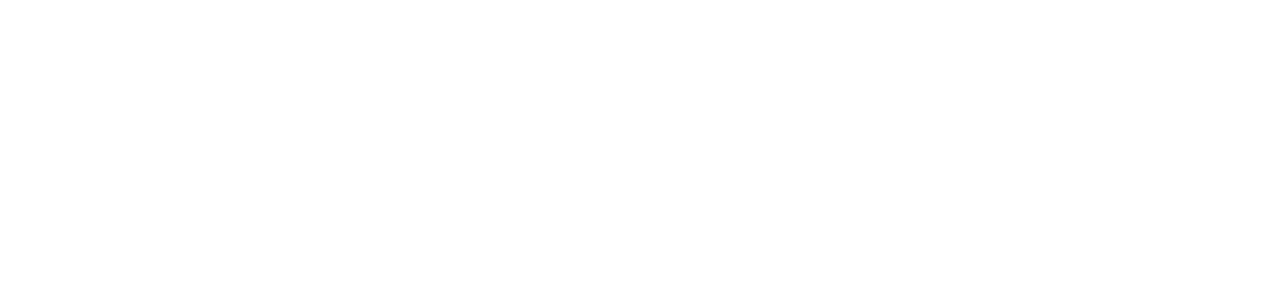
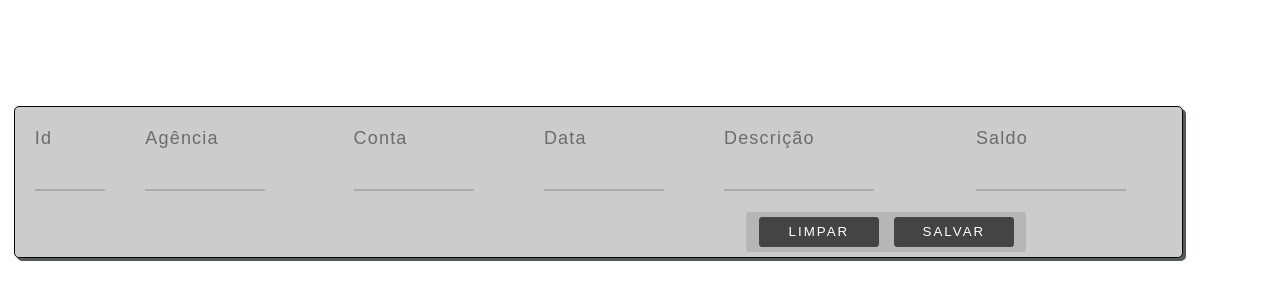
Before and after one commit to Dev-Rogerio/Sistema-Banc-rio, a React (Create React App) app: page /modal in a window 1280 px wide. Before the commit this address had no page. Shown: the part 82-382 px from the top of the page. Built offline with nearby package versions, Linux system fonts and the light colour scheme; a web font is replaced by a local one.

Commit message:
ciação da modal

```diff
--- a/src/Componentes/Formulario/formulario.css
+++ b/src/Componentes/Formulario/formulario.css
@@ -159,7 +159,7 @@
 }
 
 
-table  {
+table {
     width: 88.3%;
     margin: 7%;
     margin-top: 8px;
@@ -167,54 +167,69 @@
 
 
 }
+
 table th {
     color: #000;
     font-weight: 400;
     padding: 7px;
     background-color: #74716f;
 }
+
 table td {
     text-align: center;
     color: #000;
 }
-table > tr:nth-child(2n) {
+
+table>tr:nth-child(2n) {
     background-color: #ccc;
 }
-table, th, td {
-    border: 2px solid  #ada9a9;
+
+table,
+th,
+td {
+    border: 2px solid #ada9a9;
     border-collapse: collapse;
 
 }
-table > tr:hover {
+
+table>tr:hover {
     background-color: #fd8206;
 }
+
 tr {
     height: 30px;
 
-  }
+}
 
 
 .id_table {
     width: 100px;
 }
+
 .agencia_table {
     width: 150px;
 }
+
 .conta_table {
     width: 150px;
 }
+
 .data_table {
     width: 180px;
 }
+
 .descricao_table {
     width: 487px;
 }
+
 .acao_table {
     width: 150px;
 }
+
 .saldo_table {
     width: 180px;
 }
+
 .footer_formulario {
     display: flex;
     background-color: #222;
@@ -227,6 +242,13 @@
     align-items: center;
     margin-top: -95px;
 }
+/*
 td {
     opacity: 0.1;
+} */
+
+.icon_form {
+    width: 15px;
+    height: 15px;
+    background-color: #fd8206
 }
--- a/src/Componentes/Formulario/formulario.jsx
+++ b/src/Componentes/Formulario/formulario.jsx
@@ -18,13 +18,13 @@
     var res = document.querySelector(".res_form");
 
 
-      // 1º Deixar a tabela fixa na tela
-      // 2º padronizar as linhas e bordas da tabela
-      // 3º Outra forma de inserir tabela no html para o  codigo não ficar tão grande.l
-      // 4º limpar
-      // 5º deixar o codigo do id fixo no input Id
+      // 1º Deixar a tabela fixa na tela ok
+      // 2º padronizar as linhas e bordas da tabela ok
+      // 3º Outra forma de inserir tabela no html para o  codigo não ficar tão grande.l ok
+      // 4º limpar ok
+      // 5º deixar o codigo do id fixo no input Id  ok
       // 6º quando digitar apagar mensagem deresposta
-      // 8° tira duvida array valores para que serve
+      // 8° tira duvida array valores para que serve ok
       // 7ª como funciona o onChange
       // operador Spread
       // Barra de rolagem na tabela
@@ -34,7 +34,7 @@
       res.innerHTML = "Favor preencher todos os campos";
       document.querySelector(".agencia-form").focus();
     } else if(conta.value ==="" && conta.value.length <= 8){
-      res.innerHTML = "Digite a conta"
+      res.innerHTML = "A conta precisa ser maior ou igual a 4 digitos"
       document.querySelector(".conta-form").focus();
     } else if(date.value =="") {
       res.innerHTML = "Informe a data"
@@ -59,7 +59,7 @@
       })
     }
   }
-  // const [valores, setValores] = useState([]);
+  const [valores, setValores] = useState([]);
   const [valor, setValor] = useState({
     id: 0,
     agencia: "",
@@ -68,6 +68,9 @@
     descricao: "",
     saldo: "",
   });
+
+
+
 
   return (
     <>
@@ -182,11 +185,12 @@
             </div>
           </div>
         </div>
+
         <thead>
           <table>
             <tr>
               <th className="id_table" >Id</th>
-              <th className="agencia_table">Agncia</th>
+              <th className="agencia_table">Agência</th>
               <th className="conta_table" >Conta</th>
               <th className="data_table" >Data</th>
               <th className="descricao_table" >Descrição</th>
@@ -201,7 +205,10 @@
               <td></td>
               <td></td>
               <td></td>
-              <td></td>
+              <td>
+                <img className="icon_form" src={Del} alt="" />{" "}
+                <img className="icon_form" src={Edite} alt="" />
+              </td>
             </tr>
 
             ) )}
--- /dev/null
+++ b/src/Componentes/Modal/modal.css
@@ -0,0 +1,107 @@
+*{
+    margin: 0;
+    padding: 0;
+}
+
+.container{
+    display: grid;
+    width: 100vw;
+    height: 100vh;
+    justify-content: center;
+
+}
+.form-modal {
+    display: flex;
+    width: 90%;
+    height: 110px;
+    margin-top: 15%;
+    background-color: #ccc;
+    grid-gap: 30px;
+    border: 1px solid #060606;
+    box-shadow: 3px 3px #575858;
+}
+.l-modal {
+    color: rgb(109, 108, 108);
+    font-weight: 400;
+    font-family: sans-serif;
+    font-size: 18px;
+    letter-spacing: 1.2px;
+}
+.i-modal {
+    border-top: none;
+    border-left: none;
+    border-right: none;
+    border-bottom: 2px solid rgb(172, 169, 169);
+    outline: 0;
+    background-color: #CCC;
+    margin-top: 20PX;
+    font-size: 18px;
+    font-family: sans-serif;
+    letter-spacing: 1.2px;
+
+}
+
+
+.id-modal {
+    width: 70px;
+    height: 20px;
+    color: red;
+}
+.agencia-modal {
+    width: 120px;
+    height: 20px;
+    color: blue;
+}
+.conta-modal {
+    width: 120px;
+    height: 20px;
+     color: blue;
+
+}
+.data-modal {
+    width: 120px;
+    height: 20px;
+     color: blue;
+}
+.descricao-modal {
+    width: 150px;
+    height: 20px;
+     color: blue;
+}
+.saldo-modal {
+    width: 150px;
+    height: 20px;
+     color: blue;
+}
+.botao {
+    display: grid;
+    position: absolute;
+    margin-top: 85px;
+    background: rgba(174, 174, 173, 0.696);
+    width: 280px;
+    height: 40px;
+    justify-content: center;
+    display: flex;
+    grid-gap: 15px;
+    align-items: center;
+    margin-left: 45%;
+    border-radius: 3px;
+}
+.salvar-modal {
+    width: 120px;
+    height: 30px;
+    border-radius: 3px;
+    background-color: #454444;
+    text-transform: uppercase;
+    letter-spacing: 2px;
+    border: 1px solid#454444;
+}
+.limpar-modal {
+    width: 120px;
+    height: 30px;
+    border-radius: 3px;
+    background-color: #454444;
+    text-transform: uppercase;
+    letter-spacing: 2px;
+    border: 1px solid#454444;
+}
--- /dev/null
+++ b/src/Componentes/Modal/modal.jsx
@@ -0,0 +1,53 @@
+import React from "react";
+
+import "../Modal/modal.css"
+
+
+const Modal = () => {
+    return(
+        <>
+
+        <div className="container">
+        <form action="form-modal" className="form-modal" >
+
+            <div className="id-Mmodal">
+                <label htmlFor="l_id-modal " className="l-modal">Id</label>
+                <input className="id-modal i-modal" type="text" />
+            </div>
+
+            <div className="agencia-Modal">
+                <label htmlFor="l_agencia-modal" className="l-modal">Agência</label>
+                <input className="agencia-modal i-modal" type="text" />
+            </div>
+
+            <div className="conta-Modal">
+                <label htmlFor="l_conta-modal" className="l-modal">Conta</label>
+                <input className="conta-modal i-modal" type="text" />
+            </div>
+
+            <div className="data-Modal">
+                <label htmlFor="l_data-modal" className="l-modal">Data</label>
+                <input className="data-modal i-modal" type="text" />
+            </div>
+
+            <div className="descricao-Modal">
+                <label htmlFor="l_descricao-modal" className="l-modal">Descrição</label>
+                <input className="descricao-modal i-modal" type="text" />
+            </div>
+            <div className="saldo-Modal">
+                <label htmlFor="l_saldo-odal" className="l-modal">Saldo</label>
+                <input className="saldo-modal i-modal" type="text" />
+            </div>
+
+            <div className="botao">
+
+            <button className="limpar-modal" >Limpar</button>
+            <button className="salvar-modal" >Salvar</button>
+
+            </div>
+        </form>
+        </div>
+        </>
+    )
+}
+export default Modal
--- /dev/null
+++ b/src/Componentes/Tabela/tabela.css
@@ -0,0 +1,4 @@
+*{
+    margin: 0;
+    padding: 0;
+}
--- /dev/null
+++ b/src/Componentes/Tabela/tabela.jsx
@@ -0,0 +1,44 @@
+import React, { useState } from "react";
+
+import "../Tabela/tabela.css";
+
+import imgA from "../Img/delete.png";
+import imgB from "../Img/Edite.png";
+
+const Tabela = () => {
+  return (
+    <>
+      <thead>
+        <table>
+          <tr>
+            <th>Id</th>
+            <th>Agência</th>
+            <th>Conta</th>
+            <th>Data</th>
+            <th>Descrição</th>
+            <th>Saldo</th>
+            <th>Ações</th>
+          </tr>
+
+          {[1, 2, 3, 4, 5, 6, 7, 8, 9, 10, 11, 12].map((percorre) => (
+            <tr key={percorre}>
+              <td></td>
+              <td></td>
+              <td></td>
+              <td></td>
+              <td></td>
+              <td></td>
+              <td></td>
+            </tr>
+          ))}
+        </table>
+      </thead>
+
+      {[1,2,3,4,5,6,7].map((i) => (
+        <img key={i} src={imgA} alt="" />
+      ))}
+    </>
+  );
+};
+
+export default Tabela;
--- a/src/app.jsx
+++ b/src/app.jsx
@@ -13,7 +13,9 @@
 import Lancamento from '../src/Componentes/Lancamento/lancamento.jsx';
 import Registrar from '../src/Componentes/Registrar/registrar.jsx';
 import Cadastrar from '../src/Componentes/Cadastrar/cadastrar.jsx';
-import Formulario from '../src/Componentes/Formulario/formulario.jsx'
+import Formulario from '../src/Componentes/Formulario/formulario.jsx';
+import Tabela from '../src/Componentes/Tabela/tabela.jsx';
+import Modal from '../src/Componentes/Modal/modal.jsx';
 
 
 
@@ -31,6 +33,8 @@
         <Route path="/lancamento" element={ <Lancamento />} />
         <Route path="/cadastrar" element={ <Cadastrar />} />
         <Route path="/formulario" element={ <Formulario />} />
+        <Route path="/tabela" element={ <Tabela />} />
+        <Route path="/modal" element={< Modal />} />
      </Routes>
      </Router>
 
```
